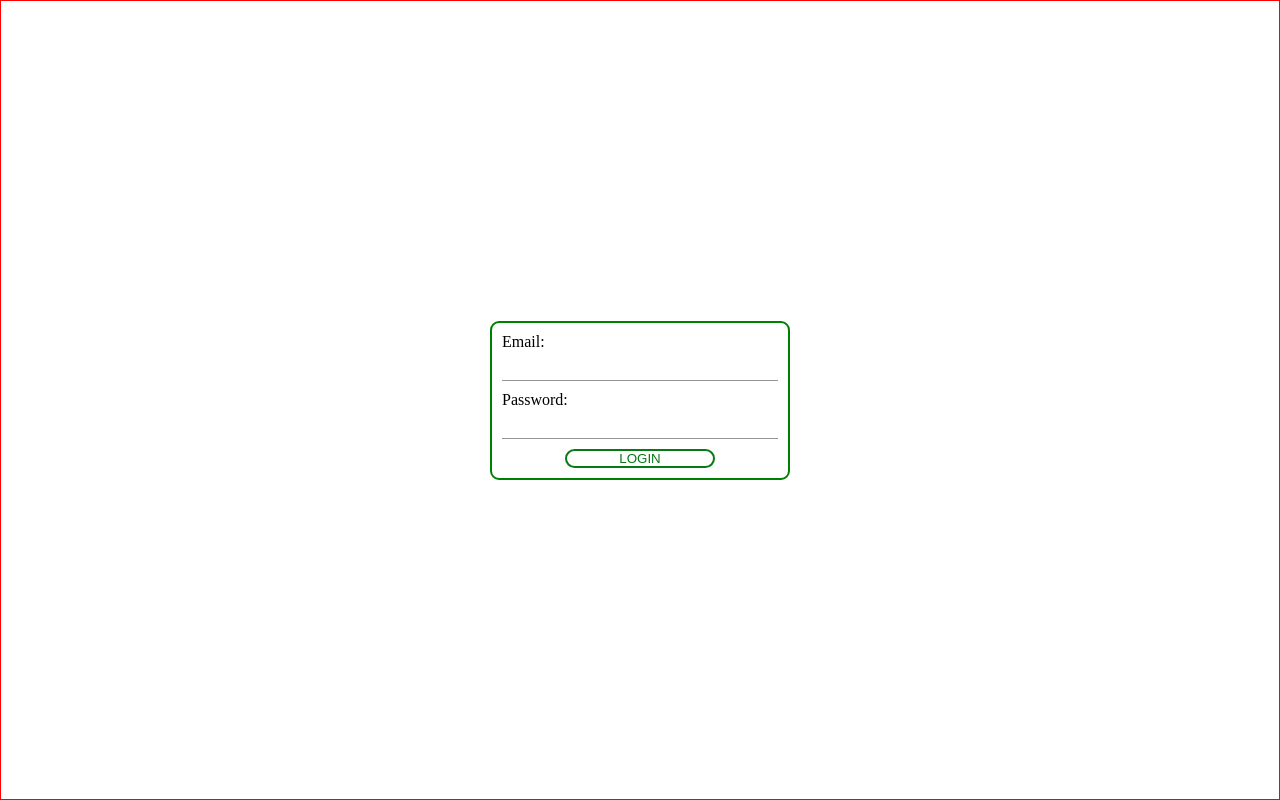
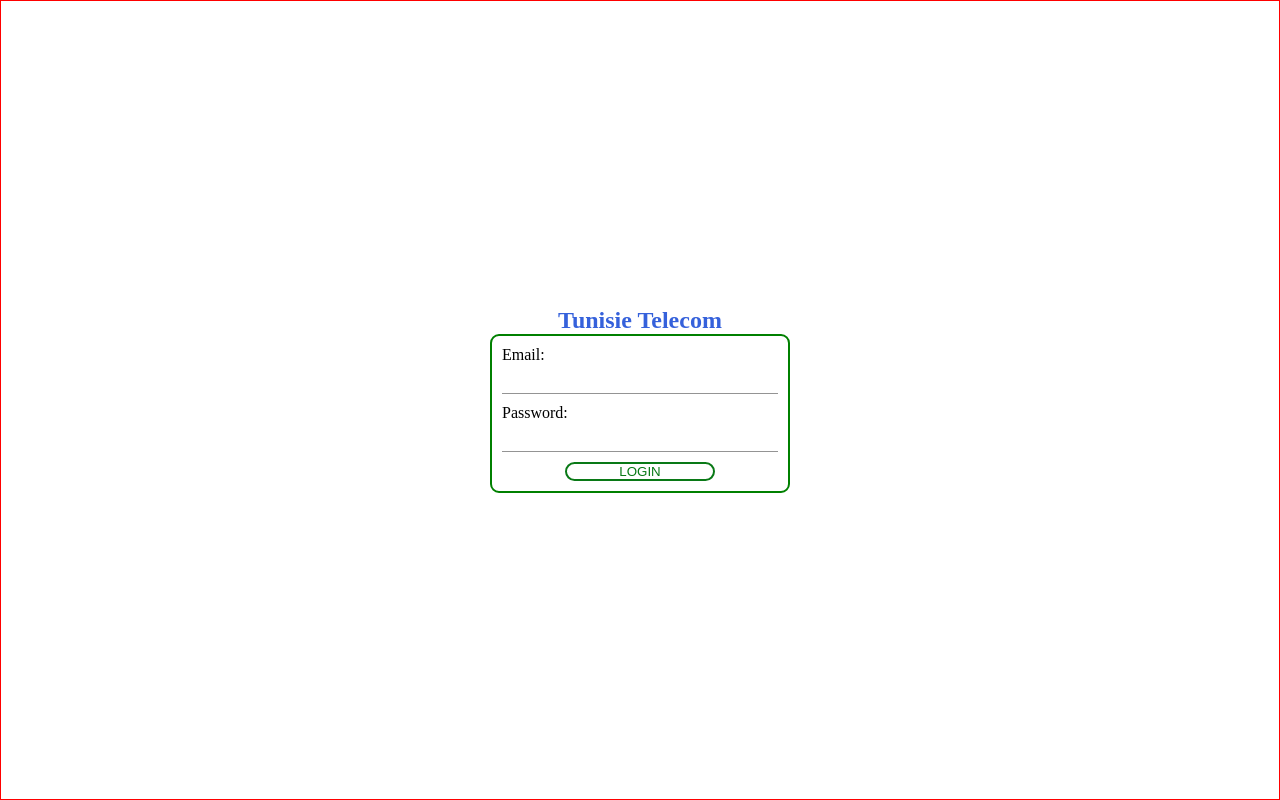
Before and after one commit to aridhiseif/tel-app, an Angular app: page /login in a window 1280 px wide. Built offline with nearby package versions, Linux system fonts and the light colour scheme.

Commit message:
style updates

```diff
--- a/src/app/pages/login/login.component.html
+++ b/src/app/pages/login/login.component.html
@@ -1,6 +1,10 @@
 <div class="container">
   <form [formGroup]="loginForm" (ngSubmit)="login()">
-    <div class="SgininBox">
+      <div>
+          <div style="display: flex;justify-content: center; color: #3561db;" >
+              <h2>Tunisie Telecom</h2>
+          </div>
+      <div class="SgininBox">
       Email:
       <input formControlName="email" type="email" class="Input" name="email" />
       Password:
@@ -24,5 +28,6 @@
         <button class="btnSave">LOGIN</button>
       </div>
     </div>
+      </div>
   </form>
 </div>
--- a/src/app/pages/main/header/header.component.html
+++ b/src/app/pages/main/header/header.component.html
@@ -1,6 +1,6 @@
 <div class="header-container">
   <div class="left-div">
-    <button class="menuBtn" (click)="navbarbtn()">
+    <button class="logout" (click)="navbarbtn()">
       <i class="fa-solid fa-bars"></i>menu
     </button>
   </div>
--- a/src/app/views/archive-record/archive-record.component.html
+++ b/src/app/views/archive-record/archive-record.component.html
@@ -1,7 +1,7 @@
 <div *ngIf="status == true" [ngClass]="getClass()">
   <table style="width: 500px">
     <tr>
-      <th colspan="2">TOPNET</th>
+      <th colspan="2">TUNISIE TELECOM</th>
     </tr>
     <tr>
       <td class="firstTd">Nom et Prénom:</td>
```
